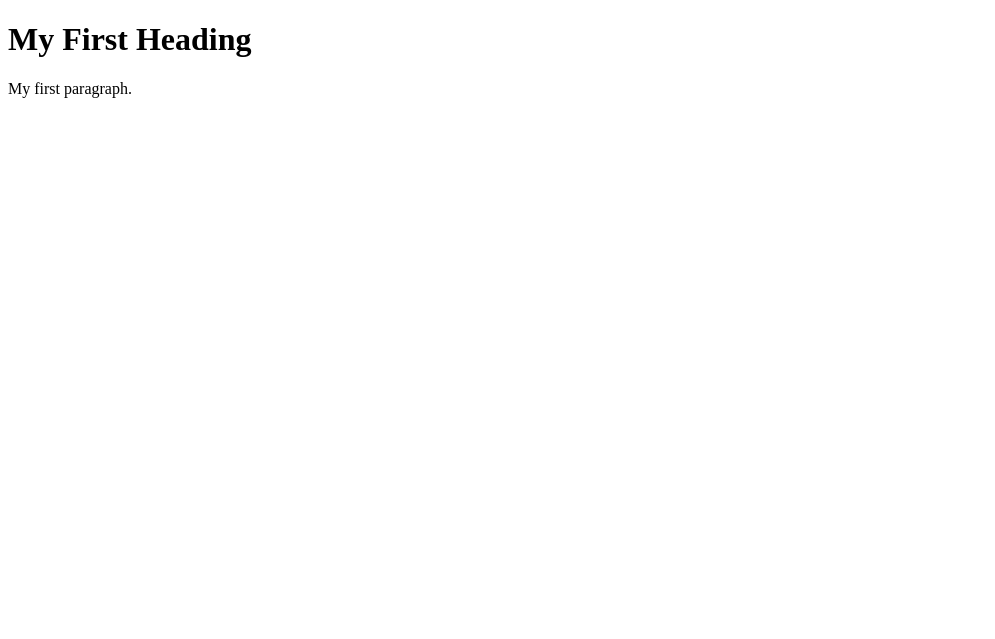
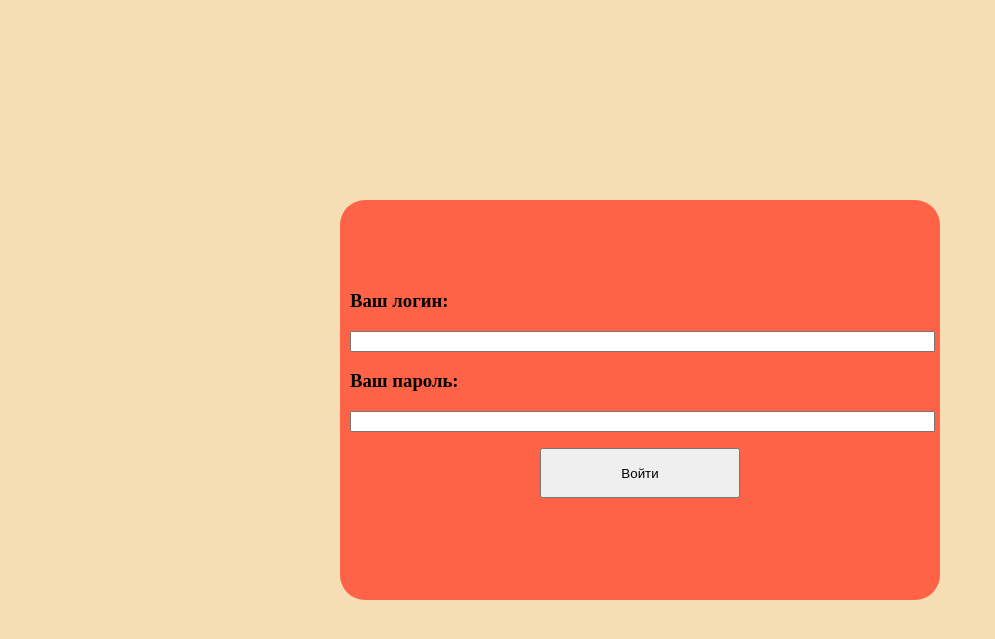
Before and after one commit to StepanShitov/ManipulatorControllerApp_Backend, a Django app: page /manipulator/login/ in a window 1280 px wide. Shown: the top 639 px of the page, without its empty margins (0-995 px from the left). Run offline with Django 3.2, Linux system fonts and the light colour scheme.

Commit message:
working on pages design

```diff
--- a/manipulator/templates/manipulator/authorisation.html
+++ b/manipulator/templates/manipulator/authorisation.html
@@ -1,10 +1,42 @@
 <!DOCTYPE html>
 <html>
-<body>
+<head>
+    <!-- <link href="styleSheet.css" rel="stylesheet" > -->
+    <style>
+        .login {
+            position: absolute;
+            width: 600px;
+            height: 400px;
+            z-index: 15;
+            top: 50%;
+            left: 50%;
+            margin: -200px 0 0 -300px;
+            background: tomato;
+            border-radius: 25px;
+        }
 
-<h1>My First Heading</h1>
+        #btnCenter {
+            text-align: center;
+        }
+    </style>
+</head>
+<body style="background:wheat">
 
-<p>My first paragraph.</p>
+    <div class="login">
+        <div class="login" style="width: 580px; height: 380px; margin: -190px 0 0 -290px;">
+            <p style="margin-top: 80px;">
+                <p><b><h3>Ваш логин:</h3></b></p>
+                <input type="text" size="70">
+            </p>
+            <p>
+                <p><b><h3>Ваш пароль:</h3></b></p>
+                <input type="password" size="70">
+            </p>
+            <p>
+                <input type="submit" value="Войти" style="height: 50px; width: 200px; left: 50%; margin-left: 190px;">
+            </p>
+        </div>
+    </div>
 
 </body>
 </html>
--- a/manipulator/urls.py
+++ b/manipulator/urls.py
@@ -5,5 +5,5 @@ from . import views
 urlpatterns = [
     path('', views.index, name='index'),
     path('login/', views.login, name='login'),
-    path('<username>/main_menu', views.main_menu, name='main_menu')
+    path('<username>/main_menu/', views.main_menu, name='main_menu')
 ]
```
Also changed, not shown: manipulator/templates/manipulator/main_menu.html (+13 -5 lines).
